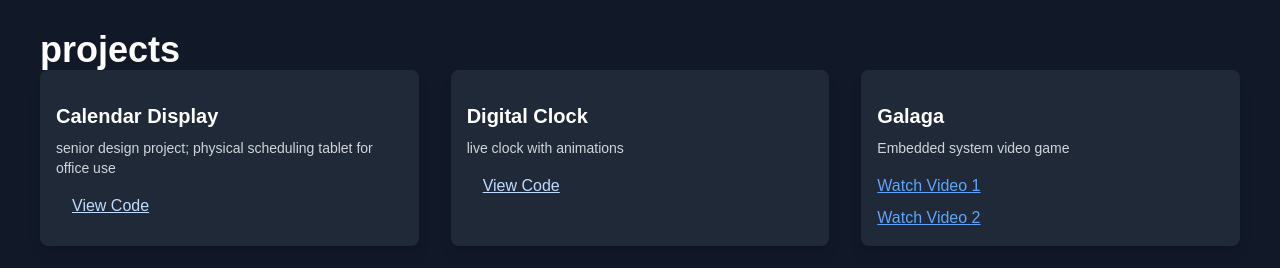
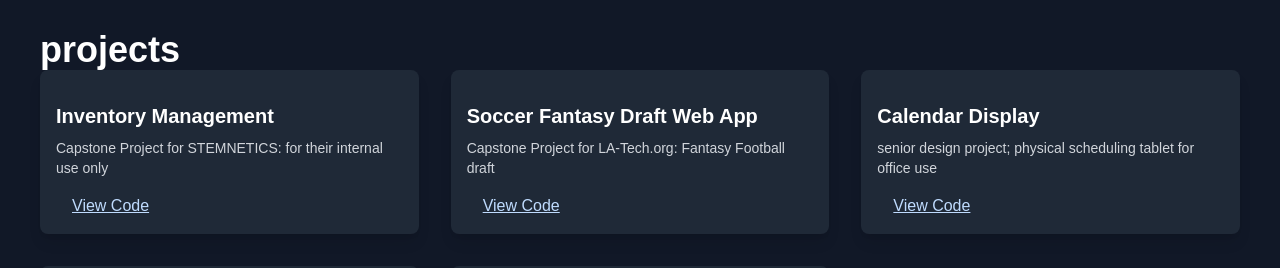
Before and after one commit to Ruby-Franco/website, a Next.js app: page / in a window 1280 px wide. Shown: the part 810-1078 px from the top of the page. Built offline with nearby package versions, Linux system fonts and the light colour scheme.

Commit message:
added projects

```diff
--- a/src/app/components/projects.js
+++ b/src/app/components/projects.js
@@ -1,4 +1,20 @@
 const projects =  [
+    {
+    title: "Inventory Management",
+    description: "Capstone Project for STEMNETICS: for their internal use only",
+    image: "",
+    videos: [],
+    demo: "https://inventory-management-kappa-virid.vercel.app/", // deployment link
+    repo: "https://github.com/Ruby-Franco/InventoryManagement",  // github link
+    },
+    {
+    title: "Soccer Fantasy Draft Web App",
+    description: "Capstone Project for LA-Tech.org: Fantasy Football draft ",
+    image: "",
+    videos: [],
+    demo: "", // deployment link
+    repo: "https://github.com/Ruby-Franco/LA-Tech-Soccer-Fantasy-Draft-Project",  // github link
+    },
     {
     title: "Calendar Display",
     description: "senior design project; physical scheduling tablet for office use",
```
